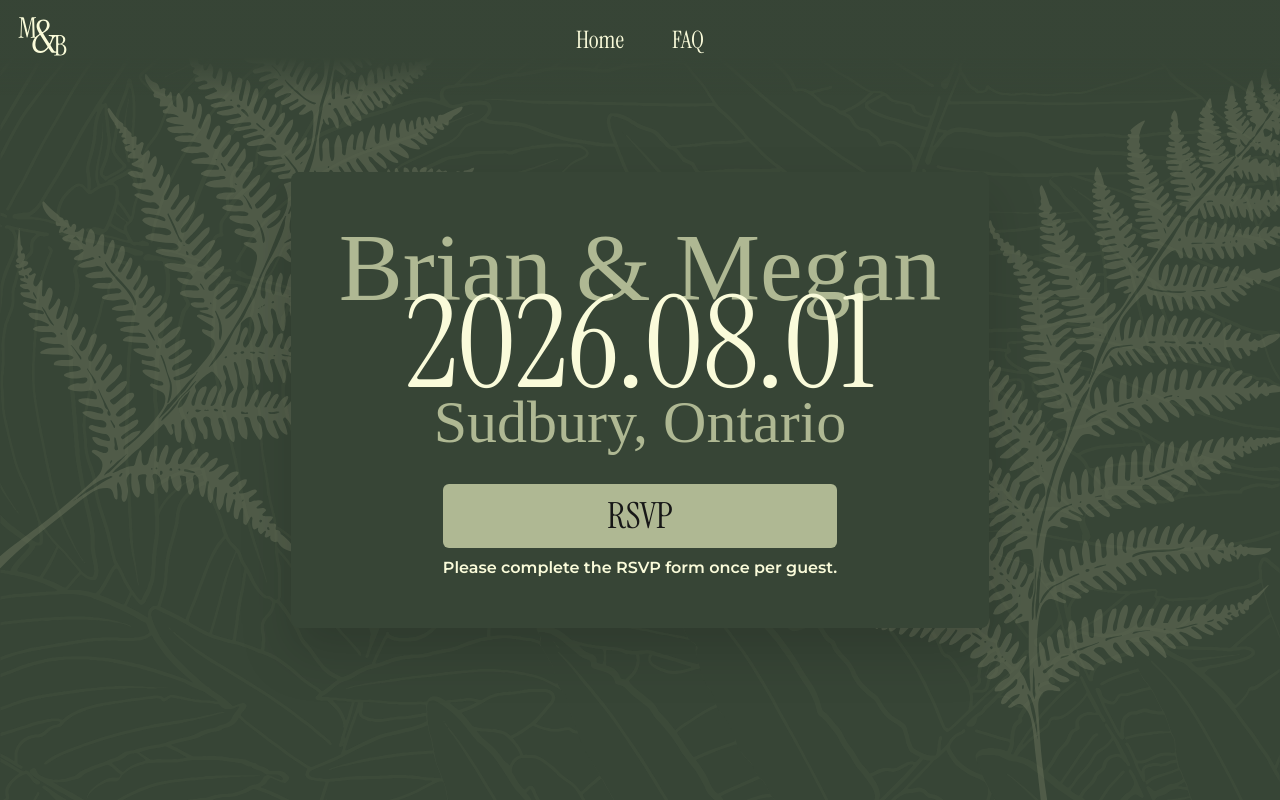
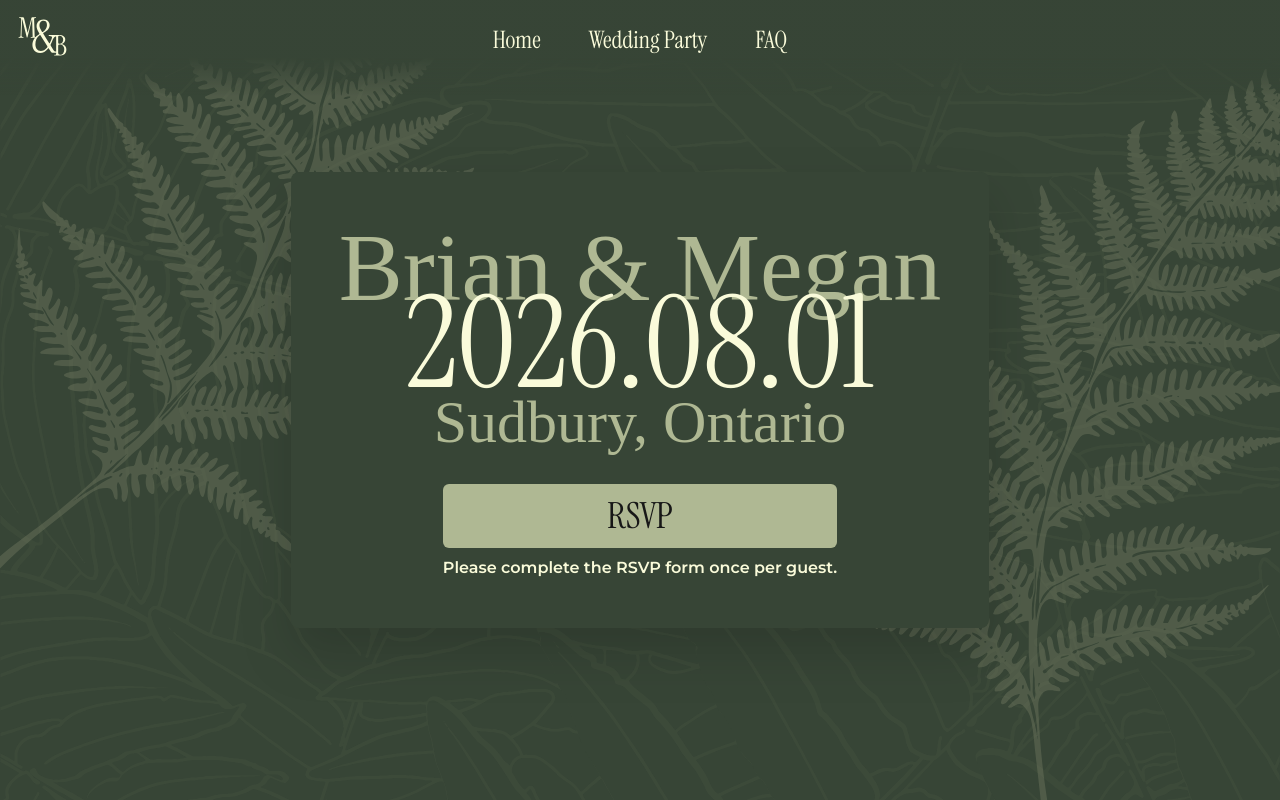
Before and after one commit to meganemcclure/wedding-website, a Next.js app: page / in a window 1280 px wide. Built offline with nearby package versions, Linux system fonts and the light colour scheme; a web font is replaced by a local one.

Commit message:
add wedding party to tab nav

```diff
--- a/components/navbar.tsx
+++ b/components/navbar.tsx
@@ -19,10 +19,10 @@ const pages = [
 		name: "Home",
 		href: "/",
 	},
-	// {
-	// 	name: "Wedding Party",
-	// 	href: "/wedding-party",
-	// },
+	{
+		name: "Wedding Party",
+		href: "/wedding-party",
+	},
 	// {
 	// 	name: "Travel & Transportation",
 	// 	href: "./wedding-website/travel",
```
